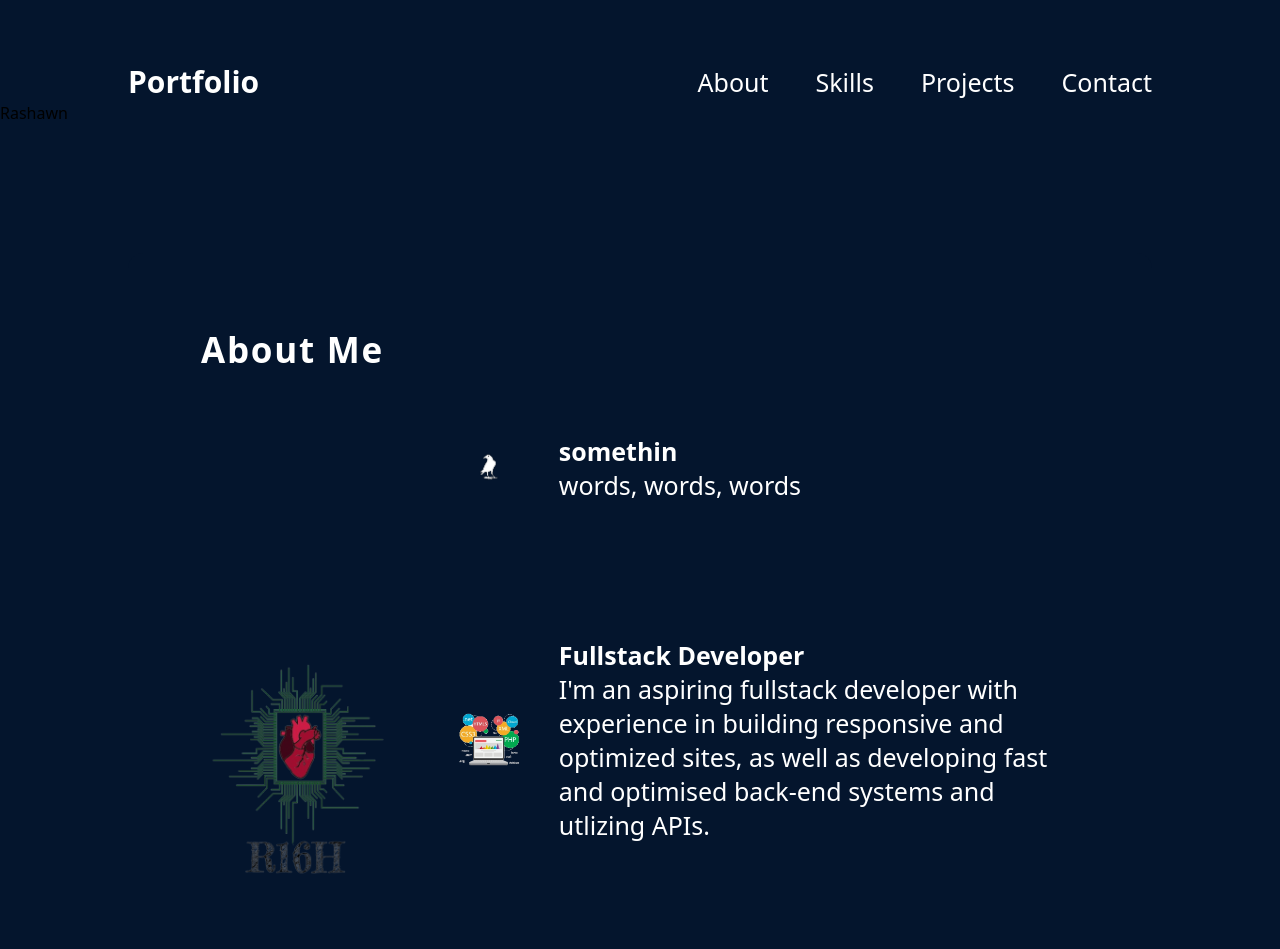
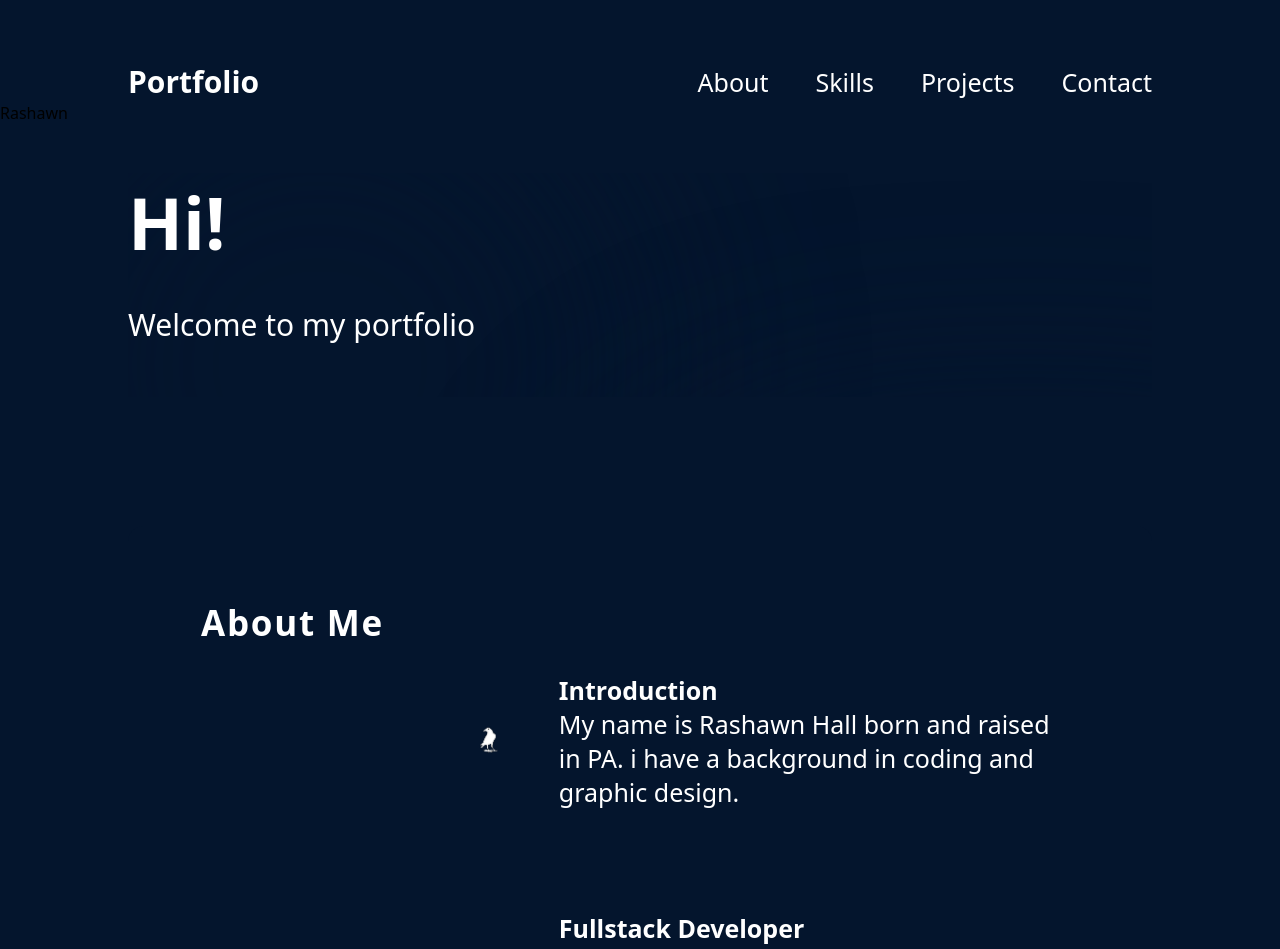
Before and after one commit to TheR16H/folio, a React (Vite) app: page / in a window 1280 px wide. Shown: the top 949 px of the page. Built offline with nearby package versions, Linux system fonts and the light colour scheme.

Commit message:
addedinfoonme

```diff
--- a/src/App.jsx
+++ b/src/App.jsx
@@ -1,5 +1,6 @@
 import styles from "./App.module.css";
 import { Headernav } from "./components/Headernav/headernav";
+import { Land } from "./components/landingpage/land"
 import { About } from "./components/About/about";
 import { Projects } from "./components/projects/projects";
 import { Contact } from "./components/contact/contact";
@@ -12,6 +13,7 @@ function App() {
     <div className={styles.App}>
       <Headernav />
     <>Rashawn </>
+    <Land />
     <About />
      <Experience />
      <Projects />
--- a/src/components/About/about.jsx
+++ b/src/components/About/about.jsx
@@ -17,9 +17,9 @@ export const About = () => {
           <li className={styles.aboutItem}>
             <img src={getImageUrl("about/1-50x50.png")} alt="CPU" className={styles.aboutImage} />
             <div className={styles.aboutItemText}>
-              <h3>somethin</h3>
+              <h3>Introduction</h3>
               <p>
-             words, words, words
+             My name is Rashawn Hall born and raised in PA. i have a background in coding and graphic design.
               </p>
             </div>
           </li>
@@ -37,10 +37,10 @@ export const About = () => {
           <li className={styles.aboutItem}>
             <img src={getImageUrl("about/2-50x50.png")} alt="Side"className={styles.aboutImage} />
             <div className={styles.aboutItemText}>
-              <h3>PASS PROJEC</h3>
+              <h3>History</h3>
               <p>
-              in my freetime i tend to dive into various topics of research always advancing my extensive knowlege on the subject
-              of fullstack and have a few passion projects planned to be released soon!
+              Since starting on my full stack journey i picked up a variety of skills, in my freetime i tend to dive into various topics of research always advancing my extensive knowlege on all things
+              full stack and have a few passion projects planned to be released soon!
               </p>
             </div>
           </li>
--- /dev/null
+++ b/src/components/landingpage/land.jsx
@@ -0,0 +1,16 @@
+import React from "react";
+import styles from "./landing.module.css";
+
+export const Land = () => {
+  return (
+    <section className={styles.container}>
+      <div className={styles.content}>
+        <h1 className={styles.title}>Hi!</h1>
+        <p className={styles.description}>
+         Welcome to my portfolio</p>
+      </div>
+      <div className={styles.topBlur} />
+      <div className={styles.bottomBlur} />
+    </section>
+  );
+};
--- /dev/null
+++ b/src/components/landingpage/landing.module.css
@@ -0,0 +1,105 @@
+
+.container {
+  position: relative;
+  display: flex;
+  align-items: center;
+  justify-content: space-between;
+  margin-top: 49px;
+  z-index: 1;
+  margin-left: 10%;
+  margin-right: 10%;
+  /* stars */
+  position: relative;
+  overflow: hidden;
+}
+
+.content {
+  display: flex;
+  flex-direction: column;
+  align-items: flex-start;
+  color: #fff;
+  z-index: 1;
+}
+
+.title {
+  font-size: 72px;
+  font-weight: 900;
+  margin-bottom: 33px;
+
+}
+
+.description {
+  font-size: 30px;
+  margin-bottom: 52px;
+}
+
+.contactBtn {
+  text-decoration: none;
+  background-color: var(--color-primary);
+  color: var(--color-text);
+  border-radius: 100px;
+  font-size: 30px;
+  font-weight: 600;
+  padding: 17px 26px;
+  box-shadow: 0 0 4px 0 rgba(0, 0, 0, 0.25);
+}
+
+.heroImg {
+  width: 50%;
+  z-index: 1;
+
+  animation-name: floating;
+  animation-duration: 3s;
+  animation-iteration-count: infinite;
+  animation-timing-function: ease-in-out;
+}
+
+@keyframes floating {
+  0% {
+    transform: translate(0, 0px);
+  }
+  50% {
+    transform: translate(0, 10px);
+  }
+  100% {
+    transform: translate(0, -0px);
+  }
+}
+
+.topBlur {
+  position: absolute;
+  width: 50vw;
+  height: 50vw;
+  min-width: 350px;
+  min-width: 350px;
+  top: -128px;
+  left: -10vw;
+  border-radius: 764px;
+  background: #04152d;
+  filter: blur(100px);
+  z-index: 0;
+}
+
+.bottomBlur {
+  position: absolute;
+  width: 70vw;
+  height: 50vw;
+  min-width: 350px;
+  min-width: 250px;
+  top: 246px;
+  right: -25vw;
+  border-radius: 764px;
+  background:#04152d;
+  filter: blur(100px);
+  z-index: 0;
+}
+
+@media screen and (max-width: 830px) {
+  .container {
+    flex-direction: column-reverse;
+  }
+
+  .content {
+    align-items: center;
+  }
+}
--- a/src/index.css
+++ b/src/index.css
@@ -1,5 +1,3 @@
-
-
 * {
   box-sizing: border-box;
   margin: 0;
```
Also changed, not shown: src/components/About/About.module.css (line endings or trailing spaces), src/data/saturday.json (deleted).
